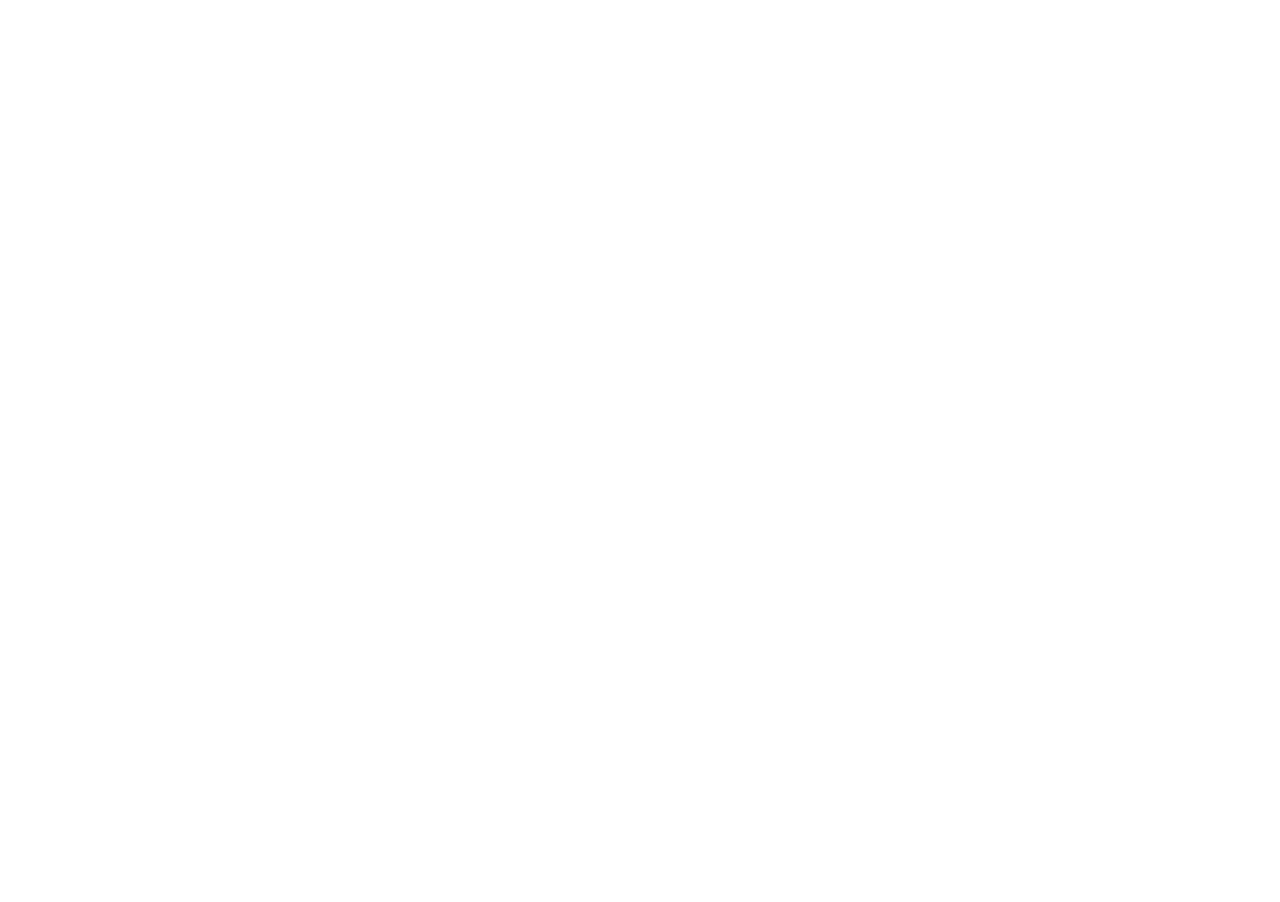
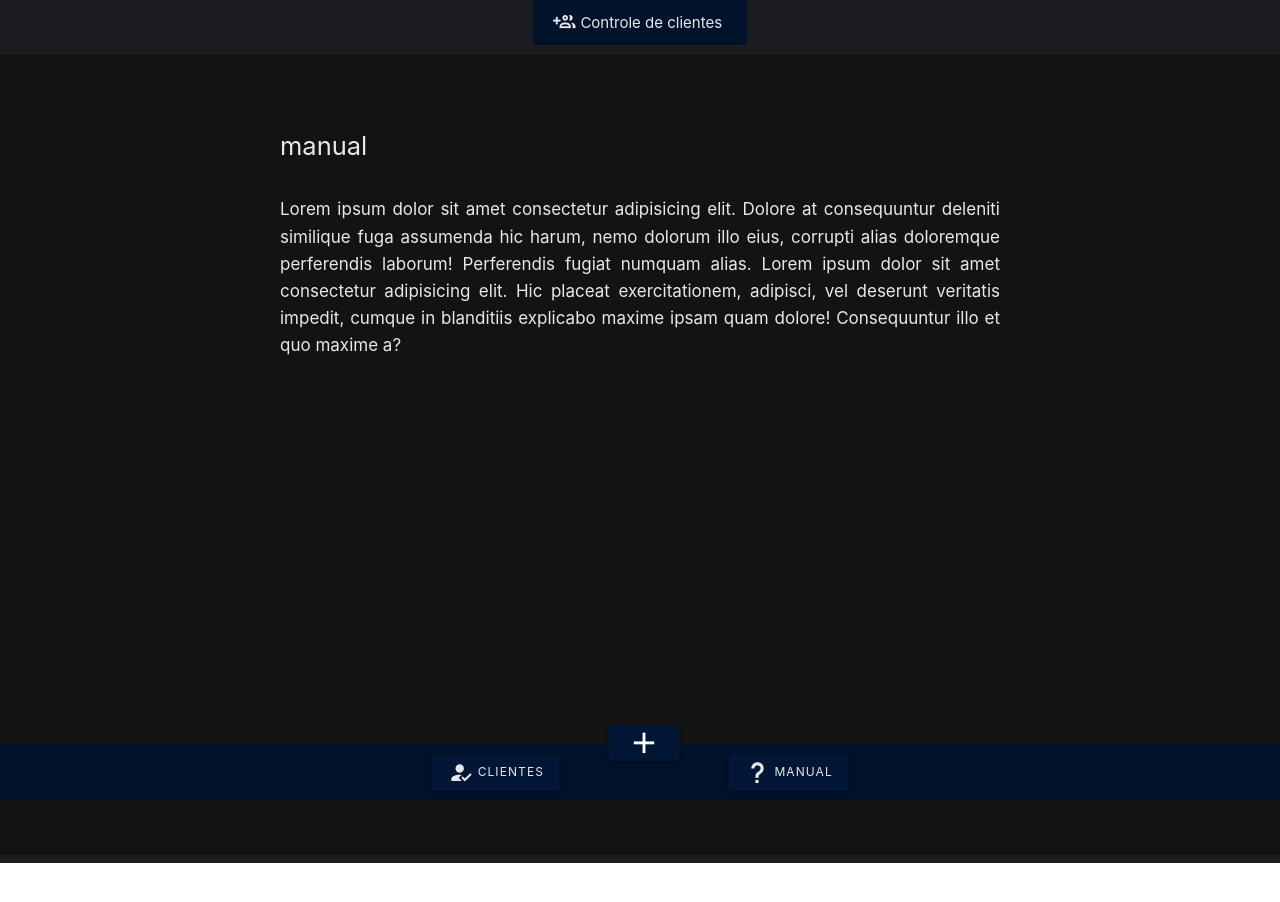
Before and after one commit to diogoneves07/controle-de-clientes, a Vue app: page /manual in a window 1280 px wide. Before the commit this address had no page. Shown: the top 902 px of the page. Before the commit the page ends 800 px from the top, so only its background shows below. Built offline with nearby package versions, Linux system fonts and the light colour scheme.

Commit message:
refactor: alterar nome do componente HelpView para ManualView

```diff
--- a/src/components/TheBottomNavigation.vue
+++ b/src/components/TheBottomNavigation.vue
@@ -21,11 +21,11 @@
           <AddOrderButton />
         </RouterLink>
 
-        <RouterLink to="ajuda">
+        <RouterLink to="manual">
           <VBtn>
             <span>
               <VIcon icon="mdi-help"></VIcon>
-              Ajuda
+              manual
             </span>
           </VBtn>
         </RouterLink>
--- a/src/router/index.ts
+++ b/src/router/index.ts
@@ -1,7 +1,6 @@
 import { createRouter, createWebHistory } from 'vue-router'
 import HomeView from '../views/HomeView.vue'
 import RegisteClientView from '../views/RegisteClientView.vue'
-import HelpView from '@/views/HelpView.vue'
 
 import ClientsView from '@/views/ClientsView.vue'
 
@@ -15,9 +14,9 @@
     },
 
     {
-      path: '/ajuda',
-      name: 'ajuda',
-      component: HelpView
+      path: '/manual',
+      name: 'manual',
+      component: () => import('../views/ManualView.vue')
     },
 
     {
--- a/src/views/HelpView.vue
+++ b/src/views/ManualView.vue
@@ -6,7 +6,7 @@
 <template>
   <MainLayout>
     <TextContainer>
-      <h2>Ajuda</h2>
+      <h2>manual</h2>
       <p>
         Lorem ipsum dolor sit amet consectetur adipisicing elit. Dolore at consequuntur deleniti
         similique fuga assumenda hic harum, nemo dolorum illo eius, corrupti alias doloremque
```
Also changed, not shown: src/stores/fake-db.ts (added, +13 -0 lines).
